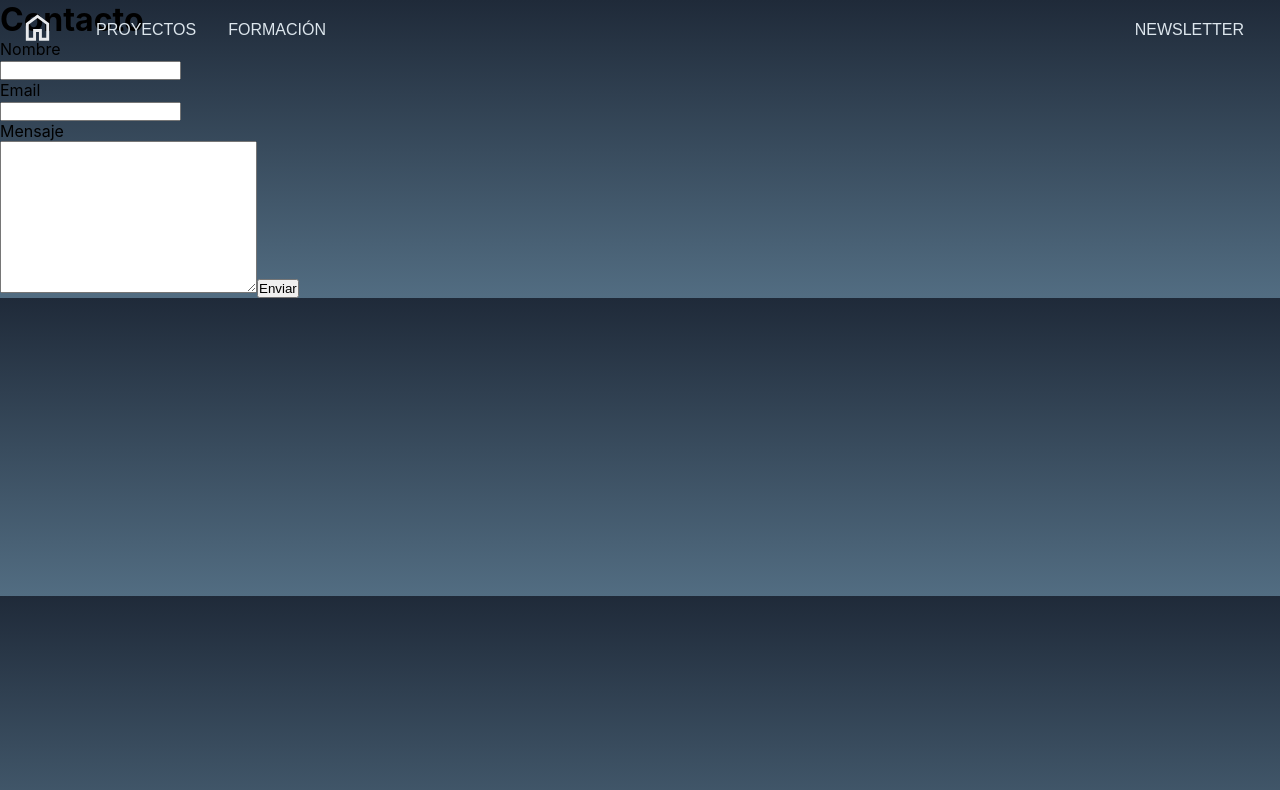
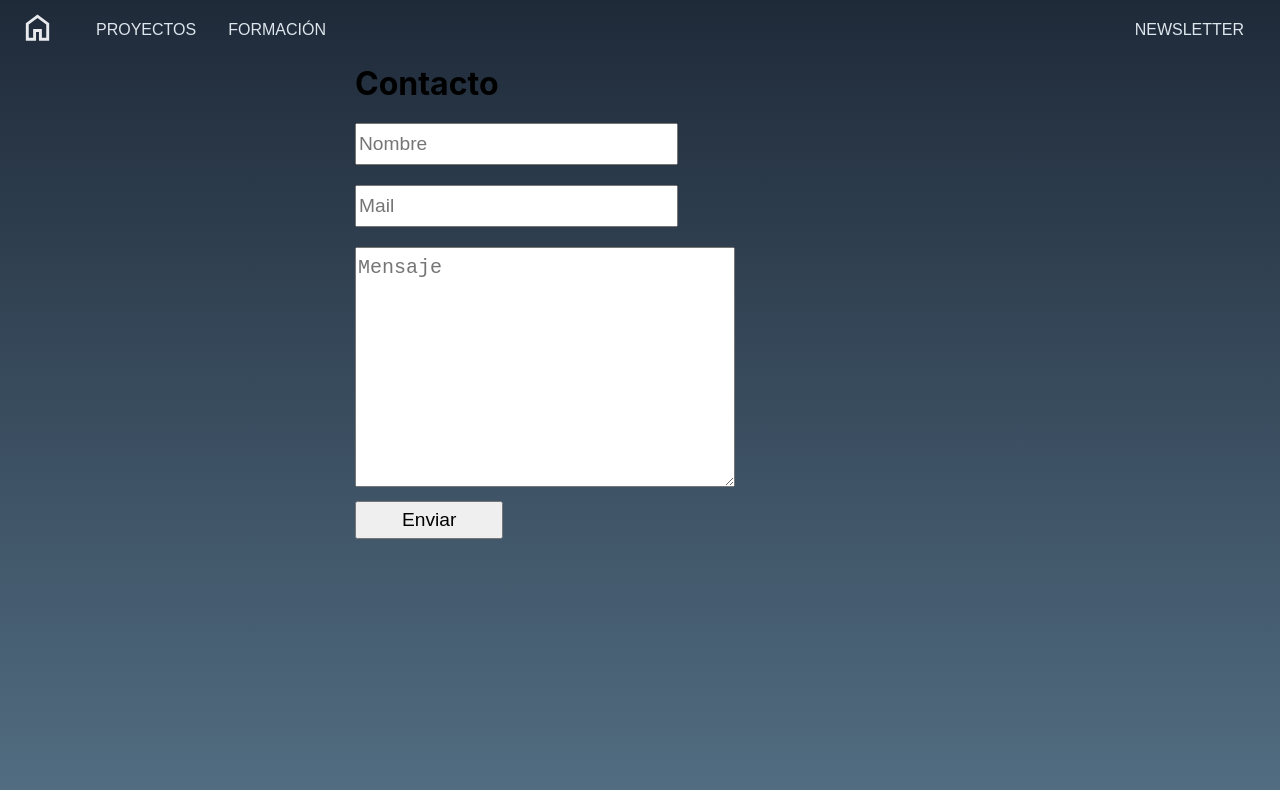
Before and after one commit to jp99-9/Portfolio, a React (Create React App) app: page /Contact in a window 1280 px wide. Shown: the top 790 px of the page. Built offline with nearby package versions, Linux system fonts and the light colour scheme.

Commit message:
contacto

```diff
--- a/src/App.js
+++ b/src/App.js
@@ -1,6 +1,7 @@
 import './css/menu.css';
 import './App.css';
 import './css/inicio.css';
+import './css/contacto.css';
 
 import { Inicio } from './componentes/Inicio';
 import { Contact } from './componentes/Contact';
--- a/src/componentes/Contact.jsx
+++ b/src/componentes/Contact.jsx
@@ -5,20 +5,27 @@ export function Contact() {
 
         <>
             <Header verContacto={false} />
-            <h1>Contacto</h1>
 
-            <form action="">
-                <label for="nombre">Nombre</label><br />
-                <input type="text" id="nombre" name="nombre" /><br />
-                <label for="mail">Email</label><br />
-                <input type="email" id="mail" name="mail" /><br />
-                <p>Mensaje</p>
-                <textarea name="mensaje" rows="10" cols="30">
 
-                </textarea>
+            <div className="contacto">
 
-                <input type="submit" value="Enviar"></input>
-            </form>
+                <h1>Contacto</h1>
+
+                <form action="" className="formulario">
+                    <label for="nombre"></label><br />
+                    <input type="text" id="nombre" name="nombre" placeholder="Nombre" /><br />
+                    <label for="mail"></label><br />
+                    <input type="email" id="mail" name="mail" placeholder="Mail"/><br />
+
+                    <br/><textarea name="mensaje" id="text" placeholder="Mensaje" rows="10" cols="30">
+
+                    </textarea>
+
+                    <input id="enviar" type="submit" value="Enviar"></input>
+                </form>
+
+            </div>
+
         </>
 
     );
--- /dev/null
+++ b/src/css/contacto.css
@@ -0,0 +1,49 @@
+body{
+    padding: 0;
+    margin: 0;
+    box-sizing: border-box;
+    height: 100vh;
+}
+
+.contacto{
+    max-width: 600px;
+    margin: auto;
+    justify-items: flex-start;
+    padding-top: 5%;
+}
+
+.contacto h1{
+    font-weight: bolder;
+    padding-left: 15px;
+    align-self: start;
+    font-size: xx-large;
+}
+
+.formulario{
+   padding: 15px;
+   padding-top: 0;
+   width: 65%;
+}
+
+#nombre, #mail{
+padding: 8px 70px 8px 2px ;
+font-size: larger;
+
+}
+
+#text{
+font-size: x-large;
+padding-top: 8px;
+padding-left: 2px;
+}
+
+#enviar{
+    padding: 6px 45px;
+    font-size: larger;
+    margin-top: 10px;
+}
+
+#enviar:hover{
+    color: white;
+    background-color: dimgrey;
+}
```
